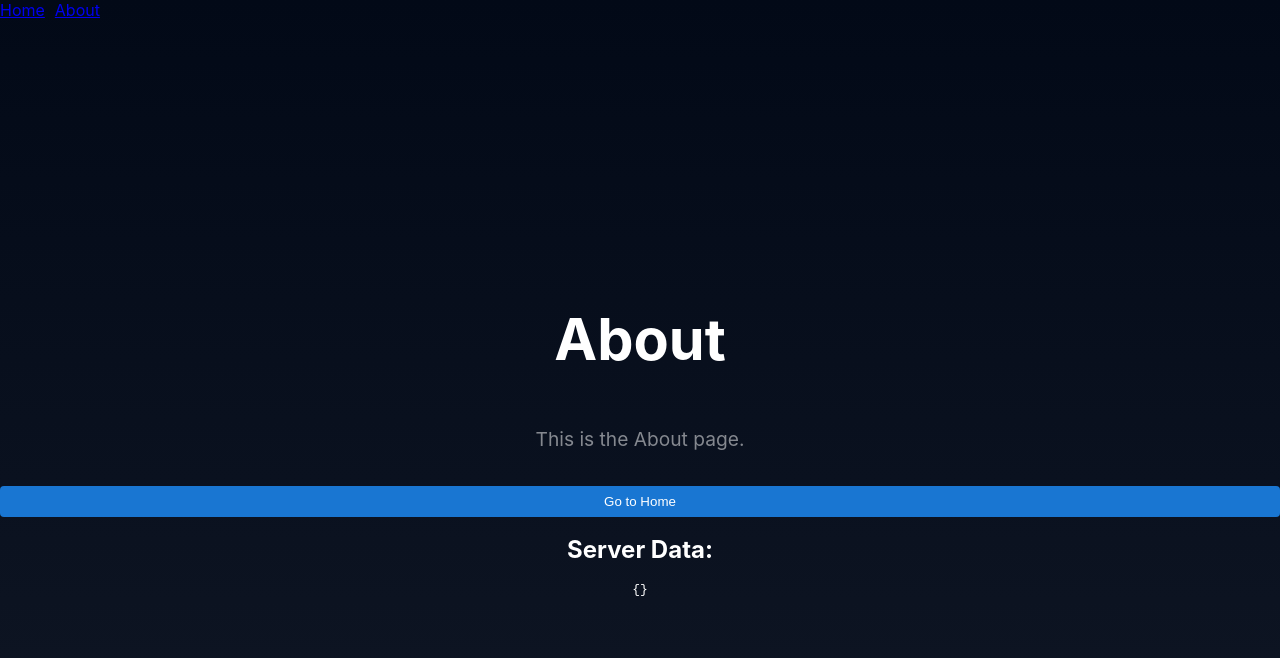
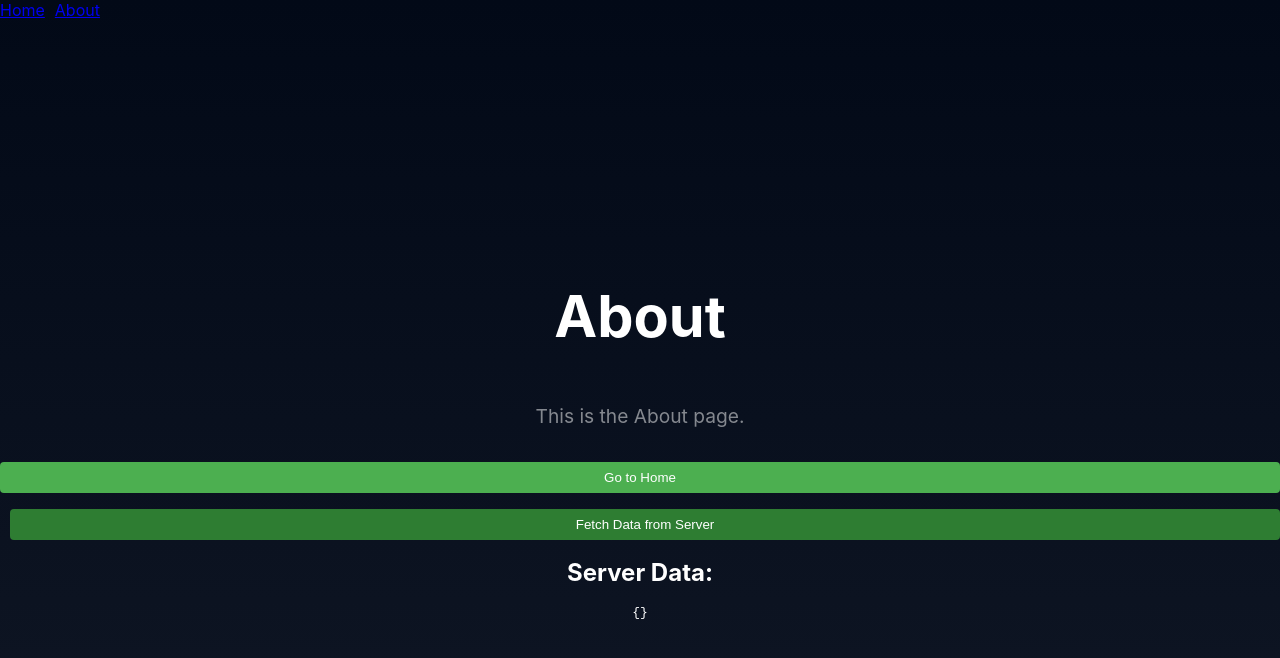
Before and after one commit to MishraSoumya1/rsbuild-ssr-react-roter, a React app: page / in a window 1280 px wide. Both pictures are taken after a click on the button "Go to About". Shown: the top 658 px of the page. Built offline with nearby package versions, Linux system fonts and the light colour scheme; the HTML template or start-up script is replaced by a standard one.

Commit message:
added proxy call

```diff
--- a/src/App.tsx
+++ b/src/App.tsx
@@ -1,5 +1,6 @@
 import { Routes, Route, Link, useNavigate } from 'react-router-dom';
 import './App.css';
+import { useState } from 'react';
 
 function Home({ serverData }: { serverData?: any }) {
   const navigate = useNavigate();
@@ -29,29 +30,54 @@ function Home({ serverData }: { serverData?: any }) {
 }
 
 function About({ serverData }: { serverData?: any }) {
+   const [data, setData] = useState(null);
   const navigate = useNavigate();
+
+  const fetchData = async () => {
+    try {
+      const res = await fetch('/api/aboutData', { method: 'POST' });
+      const json = await res.json();
+      setData(json);
+    } catch (err) {
+      console.error('Fetch error:', err);
+    }
+  };
+
+  const buttonStyle = {
+    padding: '8px 16px',
+    backgroundColor: '#4caf50',
+    color: '#fff',
+    border: 'none',
+    borderRadius: '4px',
+    cursor: 'pointer',
+    marginTop: '16px'
+  };
+
+
   return (
     <div className="content">
       <h1>About</h1>
       <p>This is the About page.</p>
       <button
         onClick={() => navigate('/')}
-        style={{
-          padding: '8px 16px',
-          backgroundColor: '#1976d2',
-          color: '#fff',
-          border: 'none',
-          borderRadius: '4px',
-          cursor: 'pointer',
-          marginTop: '16px'
-        }}
+        style={{...buttonStyle}}
       >
         Go to Home
       </button>
+       <button onClick={fetchData} style={{ ...buttonStyle, backgroundColor: '#2e7d32', marginLeft: 10 }}>
+        Fetch Data from Server
+      </button>
+
       {serverData && (
         <div className="server-data">
           <h2>Server Data:</h2>
           <pre>{JSON.stringify(serverData, null, 2)}</pre>
+        </div>
+      )}
+      {data && (
+        <div className="fetched-data-internally">
+          <h2>Fetched Data:</h2>
+          <pre>{JSON.stringify(data, null, 2)}</pre>
         </div>
       )}
     </div>
```
Also changed, not shown: server.mjs (+14 -0 lines).
